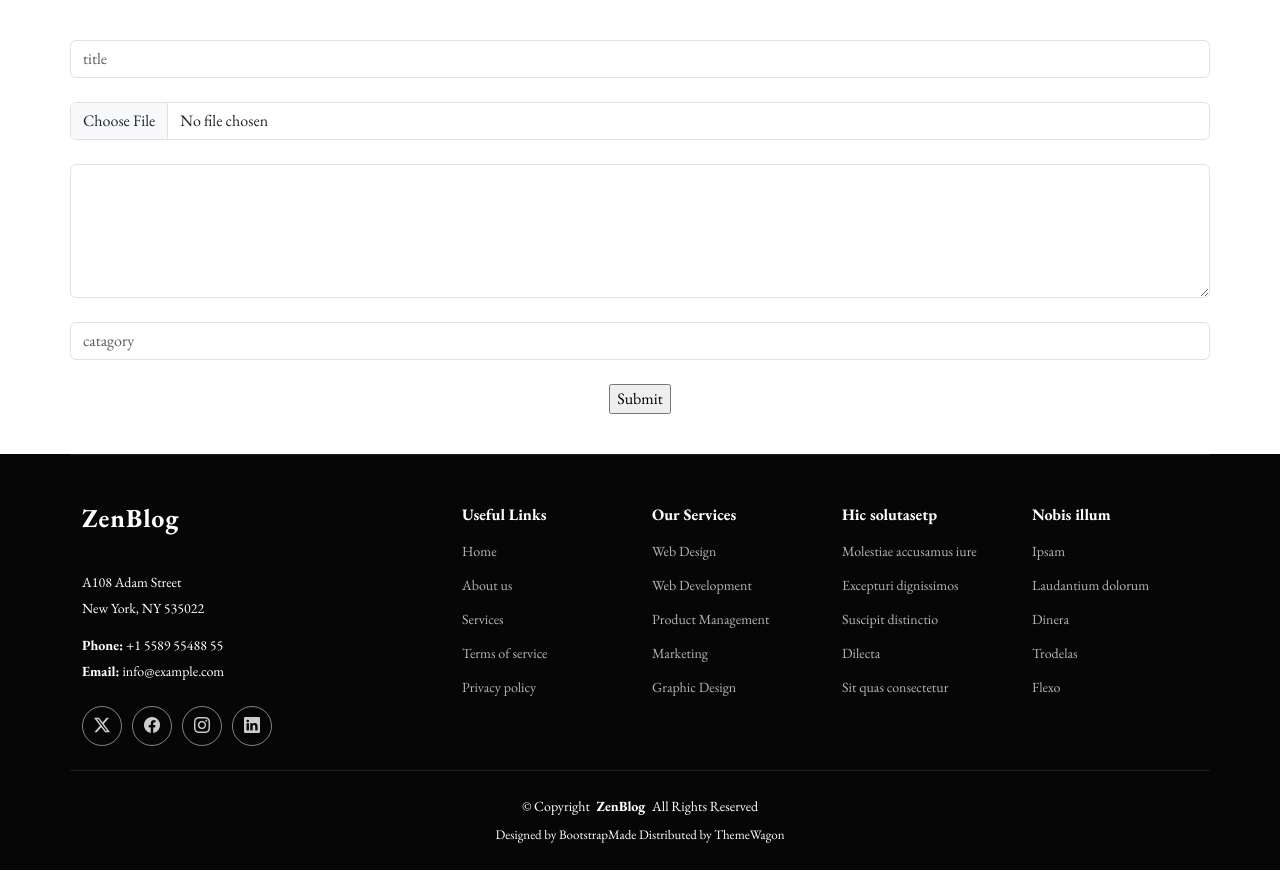
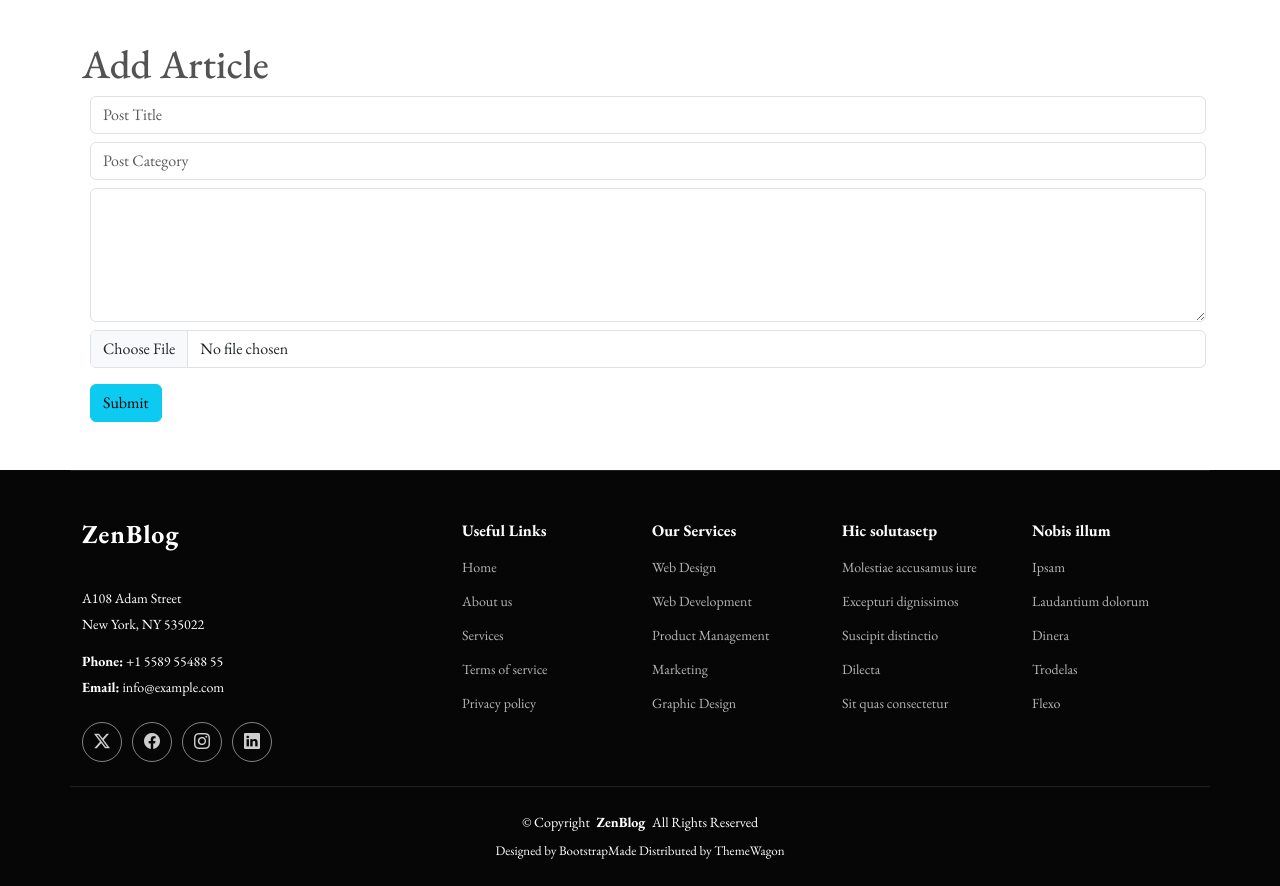
Before and after one commit to saadbinharun7/Web-Development, a PHP site: page /zenblog/add-article.php in a window 1280 px wide. Shown: the part 77-963 px from the top of the page. Run offline with PHP 8.4, Linux system fonts and the light colour scheme.

Commit message:
11.06.26 class material updated

```diff
--- a/zenblog/add-article.php
+++ b/zenblog/add-article.php
@@ -8,26 +8,22 @@
 
 
 
-
-          <div class="col-lg-12">
-            <form  enctype="multipart/form-data" action="" method="post" class="php-email-form aos-init aos-animate" data-aos="fade-up" data-aos-delay="200">
-              <div class="row gy-4">
-
      <?php
-//echo $cdate = date('d/m/Y');
 
 	 if(isset($_POST['submitBtn'])){
-$posttitle = $_POST['PostTitle'];
-$postdiscription = htmlentities($_POST['PostDiscription']);
-$postcatagory = $_POST['PostCatagory'];
+		 $PostTitle = $_POST['PostTitle'];
+		 $PostCatagory = $_POST['PostCatagory'];
+		 $PostDiscription= $_POST['PostDiscription'];
 		 $cdate = date('d-m-Y');
 
-move_uploaded_file($_FILES["PostImg"]["tmp_name"],'upload/'.rand(00000,99999).'-'.rand(00000,99999).'.png');
+		 $pimg = ''.rand(00000,99999).'.png';
+
+
+		 move_uploaded_file($_FILES["PostImg"]["tmp_name"],'upload/'.$pimg.'');
 
 
 
-$sql = "INSERT INTO `posts` (`p_id`, `p_title`,`p_desc`,`p_users`,`p_date`,`p_category`,`p_status`,`p_link`)
- VALUES (NULL, '$posttitle','$postdiscription',NULL,'$cdate','$postcatagory',0,NULL)";
+		  $sql = "INSERT INTO `posts`( `p_title`, `p_desc`, `p_users`, `p_date`, `p_category`, `p_status`, `p_link`,`p_img`) VALUES ('$PostTitle','$PostDiscription','0','$cdate','$PostCatagory','0','','$pimg')";
 		if ($conn->query($sql) === TRUE) {
 		  echo '<div class="alert alert-primary" role="alert">
 		  Post Succesfully!
@@ -35,33 +31,27 @@ if ($conn->query($sql) === TRUE) {
 		} else {
 		  echo "Error: " . $sql . "<br>" . $conn->error;
 		}
+
 	 }
+
 
 	 ?>
 
 
 
+		  <form  enctype="multipart/form-data" method="post">
+		  <h1>Add Article </h1>
+<input type="text" name="PostTitle" class="form-control m-2" placeholder="Post Title" required="">
+<input type="text" name="PostCatagory" class="form-control  m-2" placeholder="Post Category" required="">
+<textarea name="PostDiscription" rows= '5' class="form-control  m-2"></textarea>
+  <input type="file" name="PostImg" class="form-control   m-2" placeholder="" >
+    <input type="submit" class="btn btn-info   m-2" name="submitBtn" />
 
-                  <input type="text" name="PostTitle" class="form-control" placeholder="title" required="">
-                  <input type="file" name="PostImg" class="form-control" placeholder="" required="">
+
+		  </form>
 
 
 
-                  <textarea name="PostDiscription" rows= '5' class="form-control"></textarea>
-
-				  <input type="text" name="PostCatagory" class="form-control" placeholder="catagory" required="">
-
-                <div class="col-md-12 text-center">
-                  <div class="loading">Loading</div>
-                  <div class="error-message"></div>
-                  <div class="sent-message">Your message has been sent. Thank you!</div>
-
-                  <input type="submit" name="submitBtn" />
-                </div>
-
-              </div>
-            </form>
-          </div><!-- End Contact Form -->
 
         </div>
 
```
Also changed, not shown: zenblog/upload/31337.png (renamed from zenblog/upload/24786-27238.png), zenblog/upload/dfg.png (deleted), 1 other file. Lines whose indentation alone changed are shown as unchanged.
